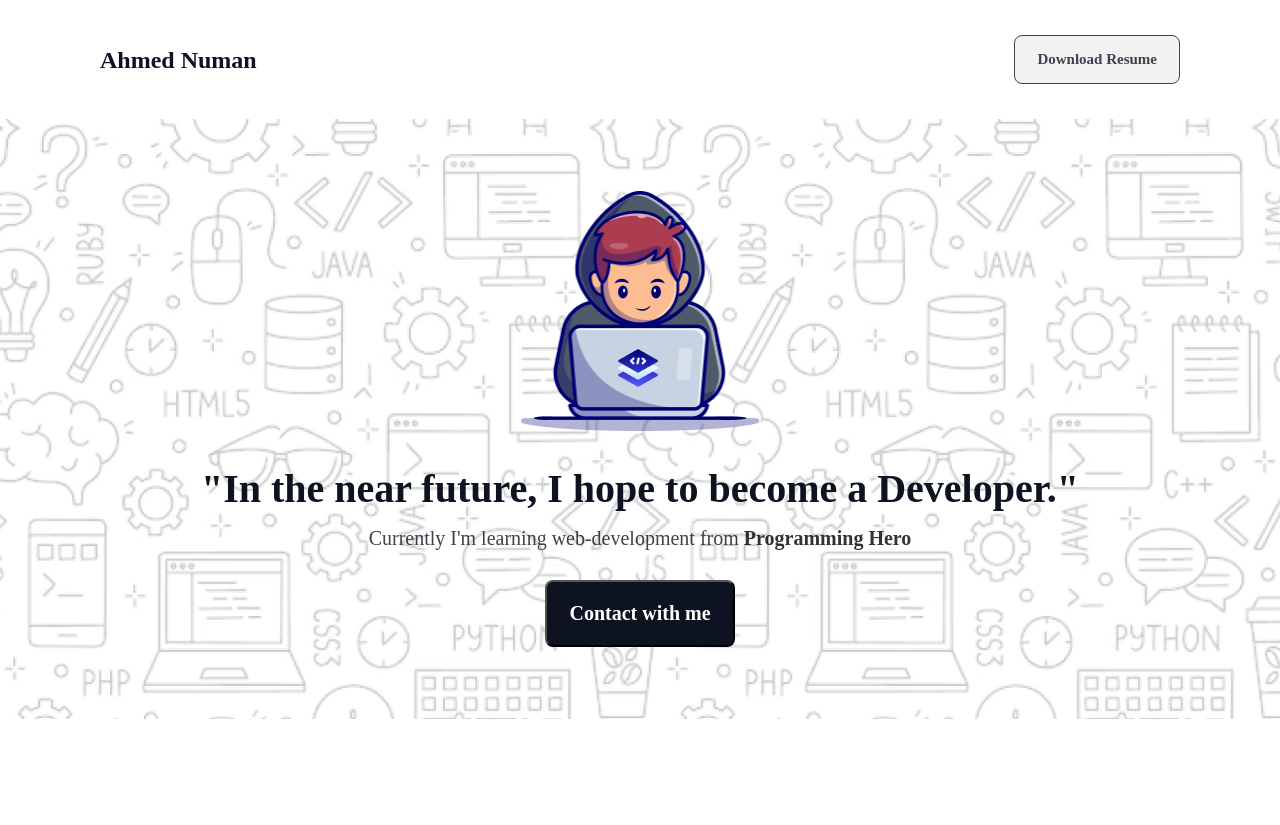
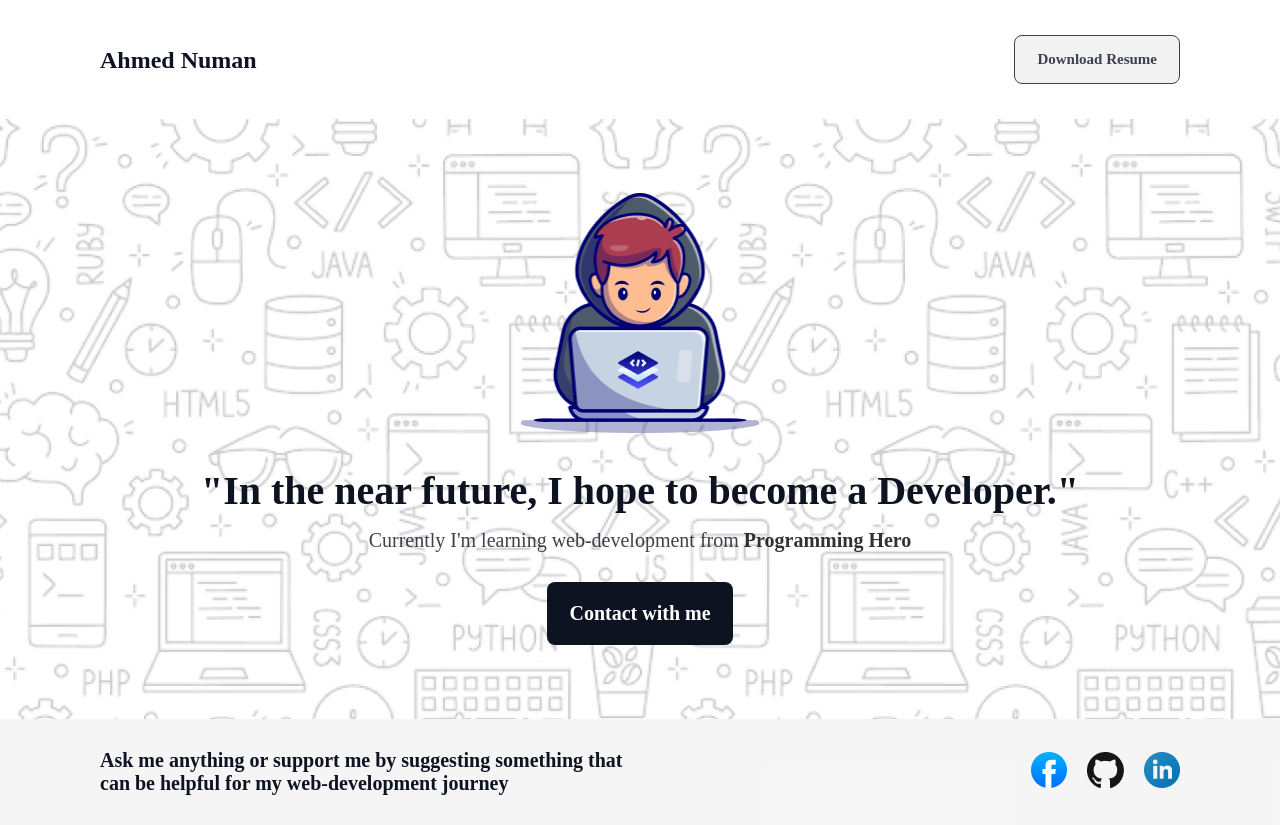
Before and after one commit to Ahmed00002/first-assignment, a plain HTML site: page index.html in a window 1280 px wide. Before the commit the page ends 800 px from the top, so only its background shows below. Drawn offline with Linux system fonts and the light colour scheme; a web font is replaced by a local one.

Commit message:
added the footer section to the website

```diff
--- a/index.html
+++ b/index.html
@@ -15,6 +15,7 @@
       </nav>
     </header>
     <main>
+      <!-- top banner (hero) -->
       <section class="hero">
         <div class="hero-container">
           <img src="assets/Group.png" alt="a boy using computer" />
@@ -30,10 +31,33 @@
               ></strong
             >
           </p>
-          <button>Contact with me</button>
+          <!-- contact me button -->
+          <a href="#footer"> <button>Contact with me</button></a>
         </div>
       </section>
+      <!--  -->
     </main>
-    <footer></footer>
+    <footer id="footer">
+      <div class="footer-text">
+        <p>
+          Ask me anything or support me by suggesting something that can be
+          helpful for my web-development journey
+        </p>
+      </div>
+      <div class="icons">
+        <a href="https://www.facebook.com/AhmedNuman2004/" target="_blank">
+          <img src="assets/facebook.png" alt="facebook icon" class="facebook"
+        /></a>
+        <a href="https://github.com/Ahmed00002" target="_blank">
+          <img src="assets/github.png" alt="github icon" class="github"
+        /></a>
+        <a href="#" target="_blank">
+          <img
+            src="assets/linkedin-icon 1.png"
+            alt="github icon"
+            class="github"
+        /></a>
+      </div>
+    </footer>
   </body>
 </html>
--- a/style.css/style.css
+++ b/style.css/style.css
@@ -3,6 +3,7 @@
 
 :root {
   --azeretMono: "Azeret Mono";
+  --defMargin: 100px;
 }
 /* reset the default styles */
 * {
@@ -91,4 +92,31 @@ nav > h1 {
   line-height: 23px;
   letter-spacing: 0%;
   text-align: center;
+  cursor: pointer;
+  border: none;
 }
+
+/* footer */
+footer {
+  background-color: rgba(13, 19, 33, 0.04);
+  display: flex;
+  justify-content: space-between;
+  align-items: center;
+  padding: 30px 100px;
+}
+.footer-text {
+  width: 50%;
+  color: rgb(13, 19, 33);
+  font-family: var(--azeretMono);
+  font-size: 20px;
+  font-weight: 600;
+  letter-spacing: 0%;
+}
+.icons {
+  width: 50%;
+  display: flex;
+  justify-content: right;
+}
+.icons img {
+  margin-left: 20px;
+}
```
